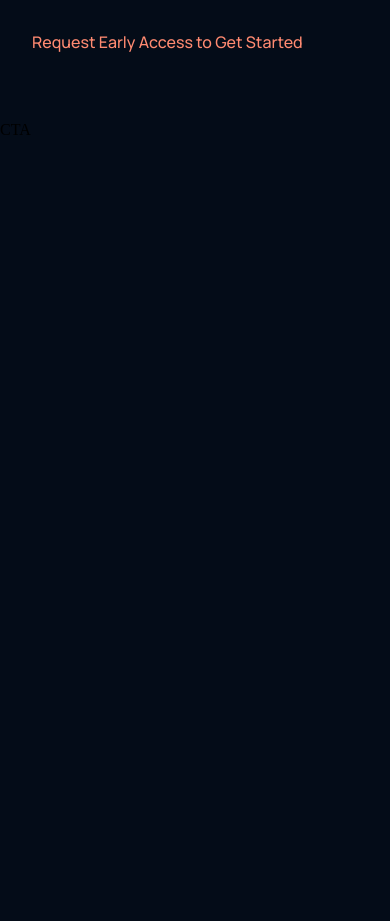
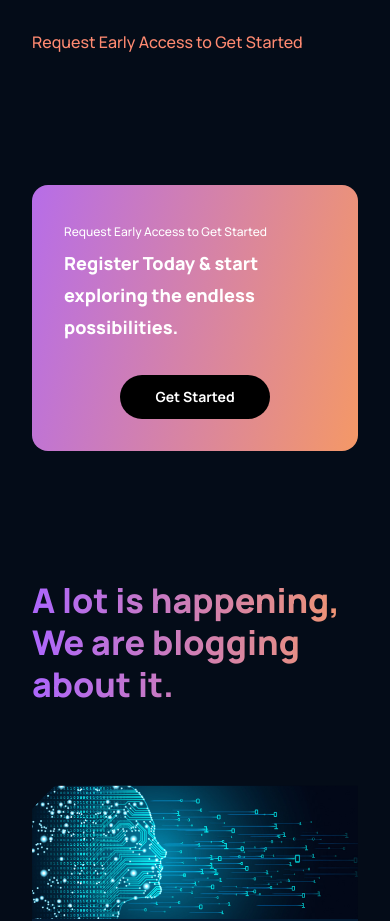
Before and after one commit to poysa213/jpt_ui, a React (Create React App) app: page / in a window 390 px wide. Shown: the part 4140-5061 px from the top of the page. Before the commit the page ends 4279 px from the top, so only its background shows below. Built offline with nearby package versions, Linux system fonts and the light colour scheme.

Commit message:
build the blog section

```diff
--- a/src/components/article/Article.jsx
+++ b/src/components/article/Article.jsx
@@ -1,9 +1,19 @@
-import React from 'react'
-import  './article.css'
-const Article = () => {
-  return (
-    <div>Article</div>
-  )
-}
+import React from 'react';
+import './article.css';
 
-export default Article
+const Article = ({ imgUrl, date, text }) => (
+  <div className="gpt3__blog-container_article">
+    <div className="gpt3__blog-container_article-image">
+      <img src={imgUrl} alt="blog_image" />
+    </div>
+    <div className="gpt3__blog-container_article-content">
+      <div>
+        <p>{date}</p>
+        <h3>{text}</h3>
+      </div>
+      <p>Read Full Article</p>
+    </div>
+  </div>
+);
+
+export default Article;
--- a/src/components/article/article.css
+++ b/src/components/article/article.css
@@ -0,0 +1,60 @@
+.gpt3__blog-container_article {
+    width: 100%;
+    height: 100%;
+
+    display: flex;
+    flex-direction: column;
+    background: var(--color-footer);
+}
+
+.gpt3__blog-container_article-image {
+    width: 100%;
+    height: 100%;
+    background: var(--color-bg);
+}
+
+.gpt3__blog-container_article-image img {
+    width: 100%;
+    height: 100%;
+}
+
+.gpt3__blog-container_article-content {
+    display: flex;
+    flex-direction: column;
+    justify-content: space-between;
+
+    padding: 1rem 1.5rem;
+    height: 100%;
+}
+
+.gpt3__blog-container_article-content p {
+    font-family: var(--font-family);
+    font-size: 11.65px;
+    font-weight: 700;
+    line-height: 35px;
+
+    color: #fff;
+}
+
+.gpt3__blog-container_article-content h3 {
+    font-family: var(--font-family);
+    font-size: 25.11px;
+    font-weight: 800;
+    line-height: 30.30px;
+
+    color: #fff;
+    margin-bottom: 5rem;
+    cursor: pointer;
+}
+
+.gpt3__blog-container_article-content p:last-child {
+    cursor: pointer;
+}
+
+
+@media screen and (max-width: 550px) {
+    .gpt3__blog-container_article-content h3 {
+        font-size: 18px;
+        line-height: 25p;
+    }
+}
--- a/src/components/cta/CTA.jsx
+++ b/src/components/cta/CTA.jsx
@@ -1,11 +1,16 @@
 import React from 'react';
-import './cta.css'
-const CTA = () => {
-    return (
-        <div>
-            CTA
-        </div>
-    );
-}
+import './cta.css';
+
+const CTA = () => (
+  <div className="gpt3__cta">
+    <div className="gpt3__cta-content">
+      <p>Request Early Access to Get Started</p>
+      <h3>Register Today & start exploring the endless possibilities.</h3>
+    </div>
+    <div className="gpt3__cta-btn">
+      <button type="button">Get Started</button>
+    </div>
+  </div>
+);
 
 export default CTA;
--- a/src/components/cta/cta.css
+++ b/src/components/cta/cta.css
@@ -0,0 +1,84 @@
+.gpt3__cta {
+    display: flex;
+    justify-content: space-between;
+    align-items: center;
+    flex-direction: row;
+
+    padding: 2rem;
+    margin: 4rem;
+    border-radius: 1rem;
+    background: var(--gradient-bar)
+}
+
+.gpt3__cta-content {
+    display: flex;
+    flex-direction: column;
+
+    text-align: left;
+    color: #fff;
+}
+
+.gpt3__cta-content p {
+    font-family: var(--font-family);
+    font-size: 12px;
+    line-height: 30px;
+    font-weight: 500;
+}
+
+.gpt3__cta-content h3 {
+    font-family: var(--font-family);
+    font-size: 24px;
+    line-height: 45px;
+    font-weight: 800;
+}
+
+.gpt3__cta-btn {
+    display: flex;
+    justify-content: center;
+    align-items: center;
+
+    margin-left: 2rem;
+}
+
+.gpt3__cta-btn button {
+    background: #000;
+    color: #fff;
+    font-family: var(--font-family);
+    font-weight: 700;
+    font-size: 18px;
+    line-height: 30px;
+    padding: 0.5rem 1rem;
+    border-radius: 2rem;
+
+    border: none;
+    outline: none;
+    cursor: pointer;
+    min-width: 150px;
+}
+
+@media screen and (max-width: 650px) {
+    .gpt3__cta {
+        flex-direction: column;
+    }
+
+    .gpt3__cta-btn {
+        margin: 2rem 0 0;
+    }
+}
+
+@media screen and (max-width: 550px) {
+    .gpt3__cta {
+        flex-direction: column;
+        margin: 4rem 2rem;
+    }
+
+    .gpt3__cta-content h3 {
+        font-size: 18px;
+        line-height: 32px;
+    }
+
+    .gpt3__cta-btn button {
+        font-size: 14px;
+        line-height: 28px;
+    }
+}
--- a/src/containers/blog/Blog.jsx
+++ b/src/containers/blog/Blog.jsx
@@ -1,11 +1,25 @@
 import React from 'react';
-import './blog.css'
-const Blog = () => {
-    return (
-        <div>
+import Article from '../../components/article/Article';
+import { blog01, blog02, blog03, blog04, blog05 } from './imports';
+import './blog.css';
 
-        </div>
-    );
-}
+const Blog = () => (
+  <div className="gpt3__blog section__padding" id="blog">
+    <div className="gpt3__blog-heading">
+      <h1 className="gradient__text">A lot is happening, <br /> We are blogging about it.</h1>
+    </div>
+    <div className="gpt3__blog-container">
+      <div className="gpt3__blog-container_groupA">
+        <Article imgUrl={blog01} date="Sep 26, 2021" text="GPT-3 and Open  AI is the future. Let us exlore how it is?" />
+      </div>
+      <div className="gpt3__blog-container_groupB">
+        <Article imgUrl={blog02} date="Sep 26, 2021" text="GPT-3 and Open  AI is the future. Let us exlore how it is?" />
+        <Article imgUrl={blog03} date="Sep 26, 2021" text="GPT-3 and Open  AI is the future. Let us exlore how it is?" />
+        <Article imgUrl={blog04} date="Sep 26, 2021" text="GPT-3 and Open  AI is the future. Let us exlore how it is?" />
+        <Article imgUrl={blog05} date="Sep 26, 2021" text="GPT-3 and Open  AI is the future. Let us exlore how it is?" />
+      </div>
+    </div>
+  </div>
+);
 
 export default Blog;
--- a/src/containers/blog/blog.css
+++ b/src/containers/blog/blog.css
@@ -0,0 +1,78 @@
+.gpt3__blog {
+    display: flex;
+    flex-direction: column;
+}
+
+.gpt3__blog-heading {
+    width: 100%;
+    text-align: left;
+
+    margin-bottom: 5rem;
+}
+
+.gpt3__blog-heading h1 {
+    font-size: 62px;
+    line-height: 75px;
+    font-family: var(--font-family);
+    font-weight: 800;
+}
+
+.gpt3__blog-container {
+    display: flex;
+    flex-direction: row;
+}
+
+.gpt3__blog-container_groupA {
+    flex: 0.75;
+    margin-right: 2rem;
+}
+
+.gpt3__blog-container_groupB {
+    flex: 1;
+
+    display:grid;
+    grid-template-columns: repeat(2, 1fr);
+    grid-gap: 2rem;
+}
+
+@media screen and (max-width: 990px) {
+    .gpt3__blog-container {
+        flex-direction: column-reverse;
+    }
+
+
+    .gpt3__blog-container_groupA {
+        margin: 2rem 0;
+    }
+
+    .gpt3__blog-container_groupA .gpt3__blog-container_article  {
+       width: 48%;
+    }
+
+    .gpt3__blog-container_groupA .gpt3__blog-container_article-image {
+        height: 250px;
+    }
+}
+
+@media screen and (max-width: 700px) {
+    .gpt3__blog-container_groupB {
+        grid-template-columns: repeat(1, 1fr);
+    }
+
+    .gpt3__blog-container_groupA .gpt3__blog-container_article  {
+       width: 100%;
+    }
+
+    .gpt3__blog-heading h1 {
+        font-size: 46px;
+        line-height: 52px;
+    }
+}
+
+@media screen and (max-width: 550px) {
+    .gpt3__blog-heading h1 {
+        font-size: 34px;
+        line-height: 42px;
+    }
+
+}
--- /dev/null
+++ b/src/containers/blog/imports.js
@@ -0,0 +1,13 @@
+import blog01 from '../../assets/blog01.png';
+import blog02 from '../../assets/blog02.png';
+import blog03 from '../../assets/blog03.png';
+import blog04 from '../../assets/blog04.png';
+import blog05 from '../../assets/blog05.png';
+
+export {
+  blog01,
+  blog02,
+  blog03,
+  blog04,
+  blog05,
+};
--- a/src/containers/possibility/possibility.css
+++ b/src/containers/possibility/possibility.css
@@ -65,8 +65,8 @@
     }
 
     .gpt3__possibility-image img {
-        width: unset;
-        height: unset;
+        width: 100%;
+        height: 100%;
     }
 
     .gpt3__possibility-content {
```
